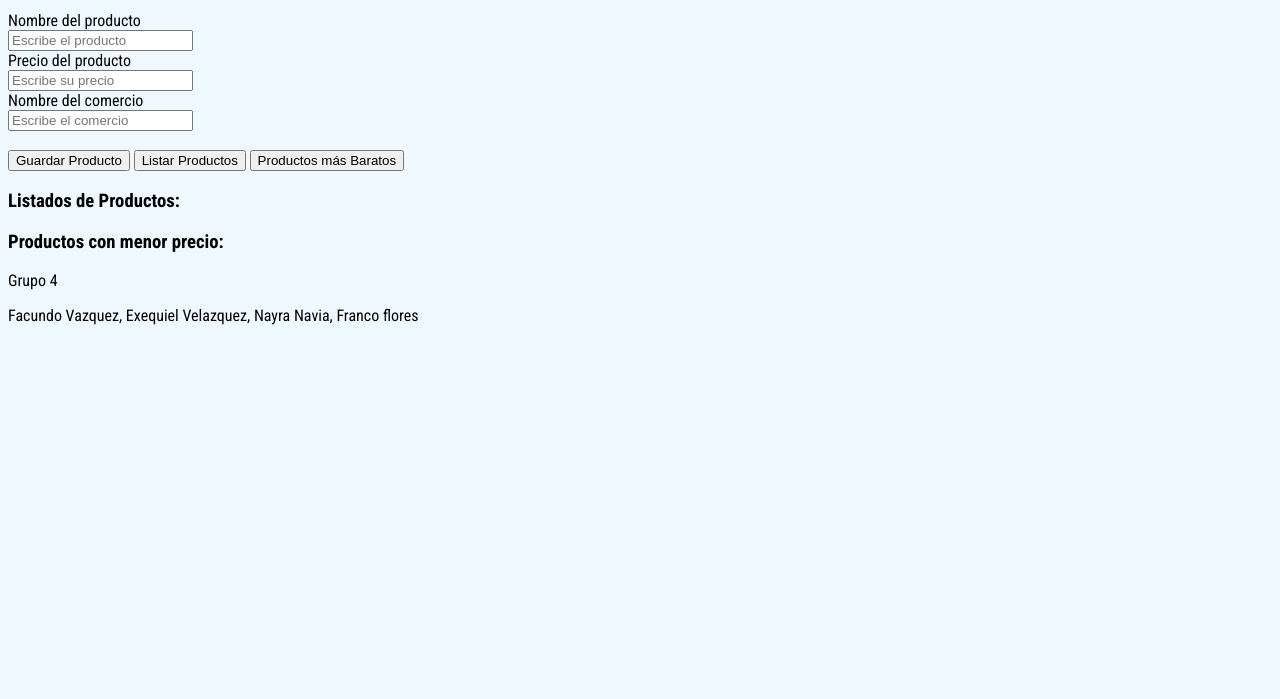
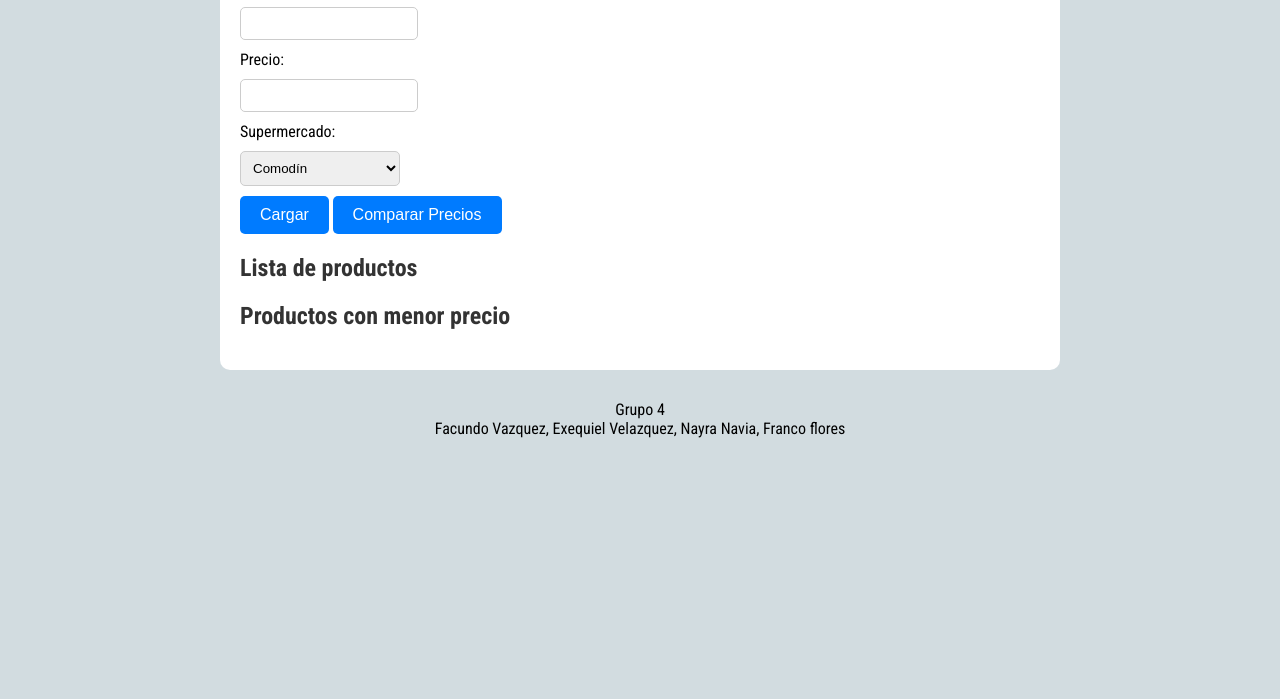
Before and after one commit to Nayra21/PreciosComparador, a plain HTML site: page public/index.html in a window 1280 px wide. Shown: the part 101-800 px from the top of the page. Drawn offline with Linux system fonts and the light colour scheme.

Commit message:
Cambios en el html, css y js

```diff
--- a/public/css/style.css
+++ b/public/css/style.css
@@ -1,8 +1,62 @@
 body {
-    background-color:aliceblue;
     font-family: 'Roboto Condensed', sans-serif;
+    margin: 0;
+  padding: 0;
+  background-color: #d2dce0;
 }
 
-#titulo{
-    font-size: 30px;
+article {
+  max-width: 800px;
+  margin: 0 auto;
+  padding: 20px;
+  background-color: #ffffff;
+  border-radius: 10px;
 }
+
+h1, h2 {
+  color: #333;
+}
+
+form {
+  margin-bottom: 20px;
+}
+
+label, input, select {
+  display: block;
+  margin-bottom: 10px;
+}
+
+input, select {
+  width: 20%;
+  padding: 8px;
+  border: 1px solid #ccc;
+  border-radius: 5px;
+}
+
+button {
+  padding: 10px 20px;
+  background-color: #007bff;
+  border: none;
+  color: #fff;
+  font-size: 16px;
+  border-radius: 5px;
+  cursor: pointer;
+}
+
+button:hover {
+  background-color: #0056b3;
+}
+
+ul {
+  list-style: none;
+  padding: 0;
+}
+
+footer {
+  text-align: center;
+  margin-top: 30px;
+}
+
+footer p {
+  margin: 0;
+}
--- a/public/index.html
+++ b/public/index.html
@@ -14,41 +14,30 @@
 <body>
 
     <article>
-        <section id="titulo">
-            <h1>Comprador de Precios</h1>
+        <section>
+          <h1>Comparador de precios de supermercados</h1>
+          <form>
+            <label for="nombre">Nombre del producto:</label>
+            <input type="text" id="nombre" />
+            <label for="precio">Precio:</label>
+            <input type="number" id="precio" />
+            <label for="supermercado">Supermercado:</label>
+            <select id="supermercado">
+              <option value="Comodín">Comodín</option>
+              <option value="Vea">Vea</option>
+              <option value="Carrefour">Carrefour</option>
+              <option value="Día">Día</option>
+              <option value="Yahuar">Yahuar</option>
+            </select>
+            <button type="button" onclick="agregarProducto()">Cargar</button>
+            <button type="button" onclick="compararPrecios()">Comparar Precios</button>
+          </form>
+          <h2>Lista de productos</h2>
+          <ul id="lista-de-productos"></ul>
+          <h2>Productos con menor precio</h2>
+          <ul id="lista-de-productos-baratos"></ul>
         </section>
-
-        <section>
-            <div class="input">
-                <label for="nombre">Nombre del producto</label><br>
-                <input type="text" placeholder="Escribe el producto">
-            </div>
-            <div class="input">
-                <label for="precio">Precio del producto</label><br>
-                <input type="number" placeholder="Escribe su precio">
-            </div>
-            <div class="input">
-                <label for="comercio">Nombre del comercio</label><br>
-                <input type="text" placeholder="Escribe el comercio">
-            </div>
-        </section>
-
-        <section id="button">
-            <br>
-            <button>Guardar Producto</button>
-            <button>Listar Productos</button>
-            <button>Productos más Baratos</button>
-        </section>
-
-        <section id="lista">
-            <h3>Listados de Productos:</h3>
-        </section>
-
-        <section id="comparacion">
-            <h3>Productos con menor precio:</h3>
-        </section>
-    </article>
-
+      </article>
     <footer>
         <p>Grupo 4</p>
         <p>Facundo Vazquez, Exequiel Velazquez, Nayra Navia, Franco flores</p>
--- a/src/index.js
+++ b/src/index.js
@@ -1,75 +1,63 @@
+// Array para almacenar los productos
+let productos = [];
+let productosBaratos = [];
 
-const productos = [];
+// Función para agregar un producto al array
+function agregarProducto() {
 
+  // Obtener los valores del nombre, precio y supermercado desde el formulario
+  const nombre = document.getElementById('nombre').value;
+  const precio = parseFloat(document.getElementById('precio').value);
+  const supermercado = document.getElementById('supermercado').value;
 
-function guardarProducto() {
-    const nombreProducto = document.querySelector('input[type="text"]').value;
-    const precioProducto = parseFloat(document.querySelector('input[type="number"]').value);
-    const nombreComercio = document.querySelector('input[type="text"]').value;
+    // Verificar si los campos están completos y el precio es un número válido
+  if (nombre && !isNaN(precio) && supermercado) {
 
-
-    if (!nombreProducto || isNaN(precioProducto) || precioProducto <= 0) {
-        alert('Por favor, ingrese un nombre de producto válido y un precio válido.');
-        return;
-    }
-
-
+    // Crear un objeto producto y agregarlo al array de productos
     const producto = {
-        nombre: nombreProducto,
-        precio: precioProducto,
-        comercio: nombreComercio,
+      nombre: nombre,
+      precio: precio,
+      supermercado: supermercado,
     };
-
 
     productos.push(producto);
 
+    // Crear un elemento <li> para mostrar la información del producto y agregarlo a la lista de productos
+    const elementoDeListaDeProductos = document.createElement('li');
+    elementoDeListaDeProductos.textContent = `${nombre} - ${precio} - ${supermercado}`;
+    document.getElementById('lista-de-productos').appendChild(elementoDeListaDeProductos);
 
-    document.querySelector('input[type="text"]').value = '';
-    document.querySelector('input[type="number"]').value = '';
+    // Limpiar los campos de entrada
+    document.getElementById('nombre').value = '';
+    document.getElementById('precio').value = '';
+    document.getElementById('supermercado').value = '';
 
-
-    alert('Producto guardado con éxito.');
+    alert('Producto agregado exitosamente.');
+  } else {
+    alert('Por favor, complete todos los campos correctamente.');
+  }
 }
 
+// Función para comparar precios
+function compararPrecios() {
+  if (productos.length > 0) {
+    productosBaratos = [];
 
-function listarProductos() {
-    const listaProductos = document.getElementById('lista');
-    listaProductos.innerHTML = '<h3>Listado de Productos:</h3>';
+    for (const producto of productos) {
+      const productoExistente = productosBaratos.find(p => p.nombre === producto.nombre);
 
-    if (productos.length === 0) {
-        listaProductos.innerHTML += '<p>No hay productos guardados.</p>';
-    } else {
-        const ul = document.createElement('ul');
-        productos.forEach((producto) => {
-            const li = document.createElement('li');
-            li.textContent = `Nombre: ${producto.nombre}, Precio: $${producto.precio.toFixed(2)}, Comercio: ${producto.comercio}`;
-            ul.appendChild(li);
-        });
-        listaProductos.appendChild(ul);
+      if (!productoExistente || producto.precio < productoExistente.precio) {
+        productosBaratos = productosBaratos.filter(p => p.nombre !== producto.nombre);
+        productosBaratos.push(producto);
+      }
     }
+
+    // Limpiar la lista de productos baratos y agregar los productos más baratos
+    document.getElementById('lista-de-productos-baratos').innerHTML = '';
+    for (const producto of productosBaratos) {
+      const elementoDeListaDeProductosBaratos = document.createElement('li');
+      elementoDeListaDeProductosBaratos.textContent = `${producto.nombre} - ${producto.precio} - ${producto.supermercado}`;
+      document.getElementById('lista-de-productos-baratos').appendChild(elementoDeListaDeProductosBaratos);
+    }
+  }
 }
-
-
-function productosMasBaratos() {
-    const comparacionProductos = document.getElementById('comparacion');
-    comparacionProductos.innerHTML = '<h3>Productos más Baratos:</h3>';
-
-    if (productos.length === 0) {
-        comparacionProductos.innerHTML += '<p>No hay productos guardados.</p>';
-    } else {
-
-        const productosOrdenados = [...productos].sort((a, b) => a.precio - b.precio);
-
-        const ul = document.createElement('ul');
-        productosOrdenados.slice(0, 5).forEach((producto) => {
-            const li = document.createElement('li');
-            li.textContent = `Nombre: ${producto.nombre}, Precio: $${producto.precio.toFixed(2)}, Comercio: ${producto.comercio}`;
-            ul.appendChild(li);
-        });
-        comparacionProductos.appendChild(ul);
-    }
-}
-
-document.querySelector('#button button:nth-child(1)').addEventListener('click', guardarProducto);
-document.querySelector('#button button:nth-child(2)').addEventListener('click', listarProductos);
-document.querySelector('#button button:nth-child(3)').addEventListener('click', productosMasBaratos);
```
